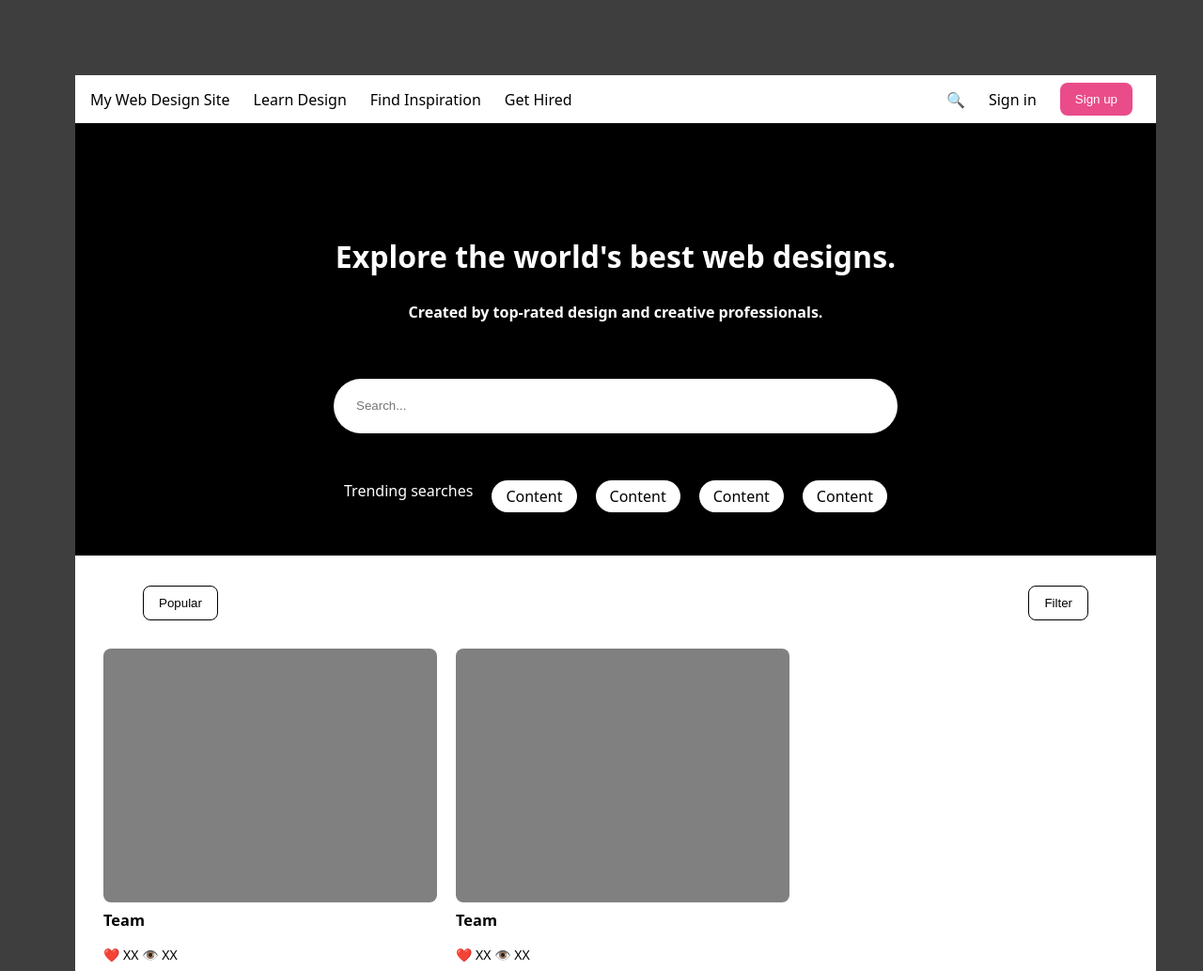
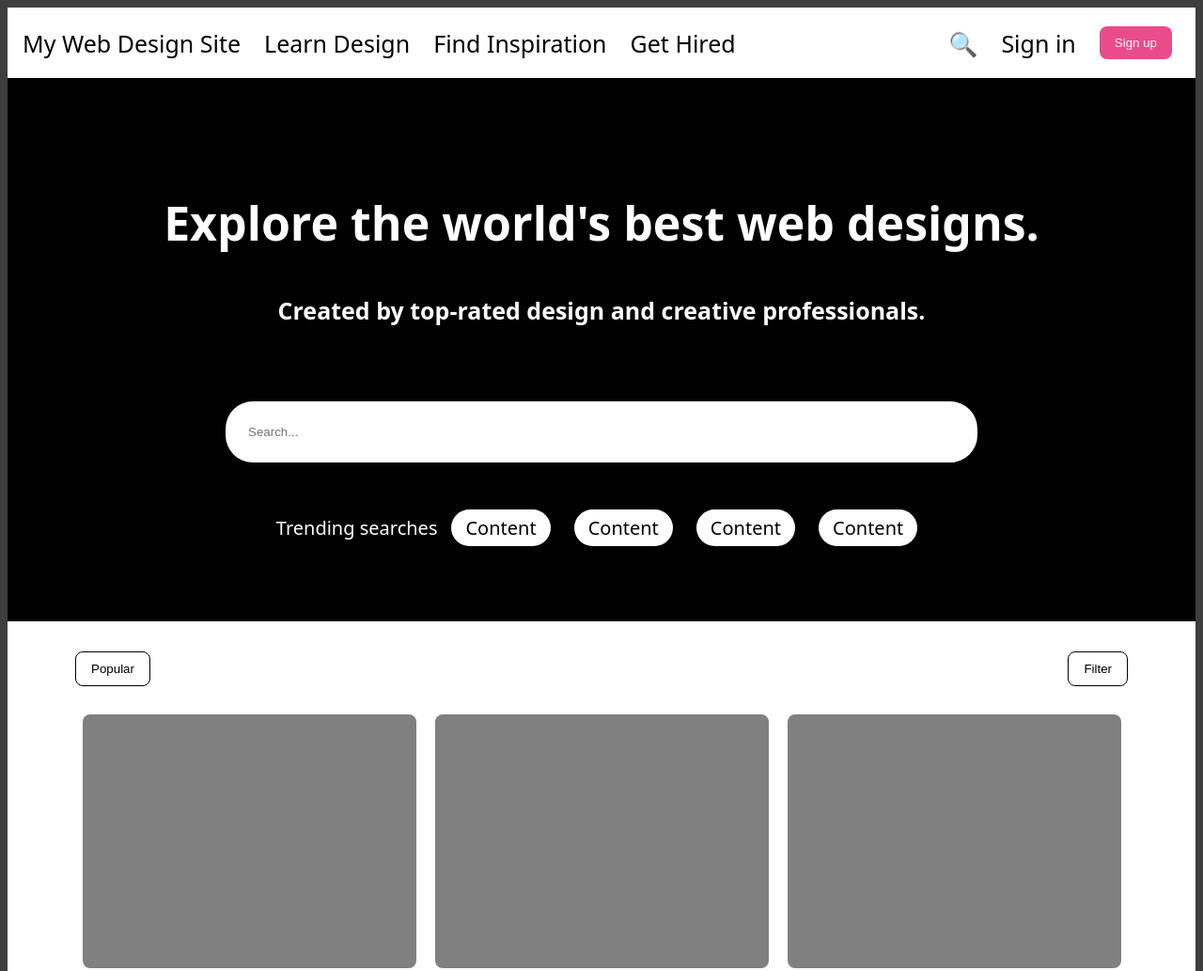
Before and after one commit to normanKL/flexbox-lab, a plain HTML site: page index.html in a window 1280 px wide. Shown: the top 1033 px of the page at 94% size. Drawn offline with Linux system fonts and the light colour scheme.

Commit message:
flexbox lab 2

```diff
--- a/css/style.css
+++ b/css/style.css
@@ -10,7 +10,6 @@ body {
 body {
     background-color: rgb(62, 62, 62);
     font-family: system-ui, sans-serif;
-    margin: 80px 50px 80px 80px;
 }
 
 nav {
@@ -18,6 +17,9 @@ nav {
     padding: 8px 16px;
     display: flex;
     justify-content: space-between;
+    font-size: 25px;
+    padding-top: 20px;
+    padding-bottom: 20px;
 }
 
 #hero {
@@ -47,7 +49,7 @@ p {
 }
 
 section {
-    height: 460px;
+    height: auto;
     background-color: black;
     color: white;
     padding: 24px 72px;
@@ -60,7 +62,7 @@ h1 {
 
 section,
 h2 {
-    padding-bottom: 60px;
+    padding-bottom: 80px;
 }
 
 h1,
@@ -70,18 +72,18 @@ h2 {
 
 h1 {
     margin-top: 0;
-    font-size: 32px;
+    font-size: 50px;
 }
 
 h2 {
-    font-size: 16px;
+    font-size: 25px;
     margin-bottom: 0;
 }
 
 input {
-    height: 58px;
-    width: 80%;
-    max-width: 600px;
+    height: 65px;
+    width: 90%;
+    max-width: 800px;
     border-radius: 29px;
     border: 0px;
     padding: 0 24px;
@@ -92,8 +94,8 @@ main {
     padding: 32px 72px;
     display: flex;
     flex-direction: row;
-    justify-content: flex-start;
     flex-wrap: wrap;
+    justify-content: center;
     padding: 20px;
 }
 
@@ -147,6 +149,8 @@ nav button {
     flex-direction: row;
     margin-top: 50px;
     justify-content: center;
+    font-size: 20px;
+    align-items: center;
 
 }
 
@@ -155,5 +159,6 @@ nav button {
     color: black;
     border-radius: 50px;
     padding: 6px 15px;
-    margin: 0px 0px 0px 20px;
+    margin-left: 15px;
+    margin-right: 10px;
 }
```
